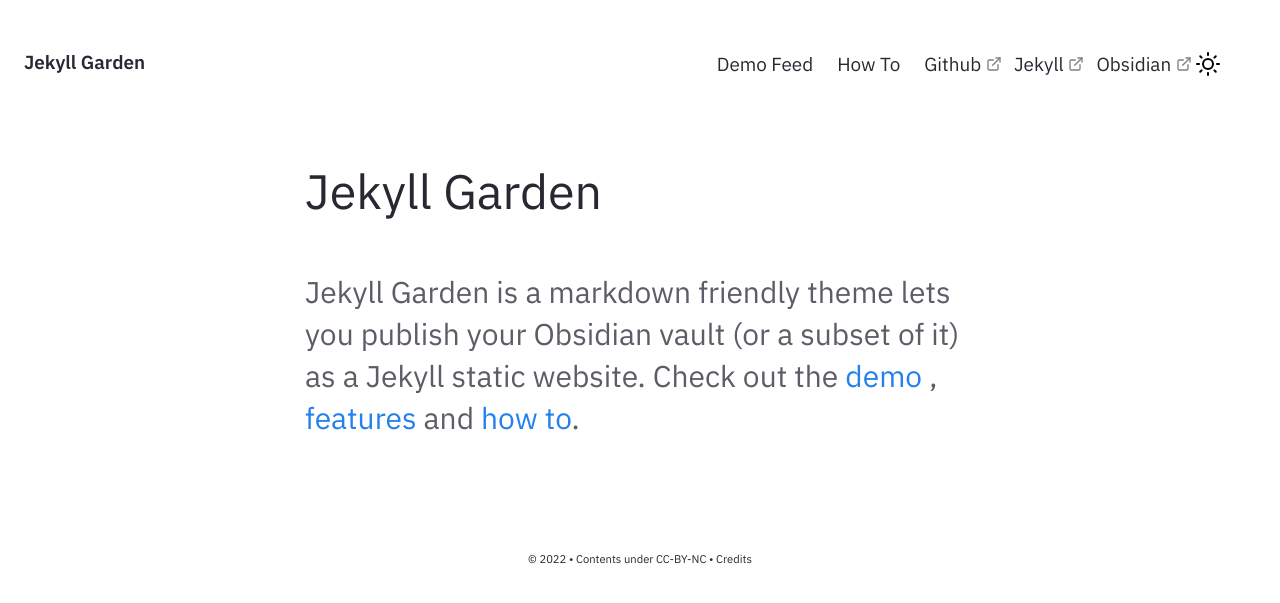
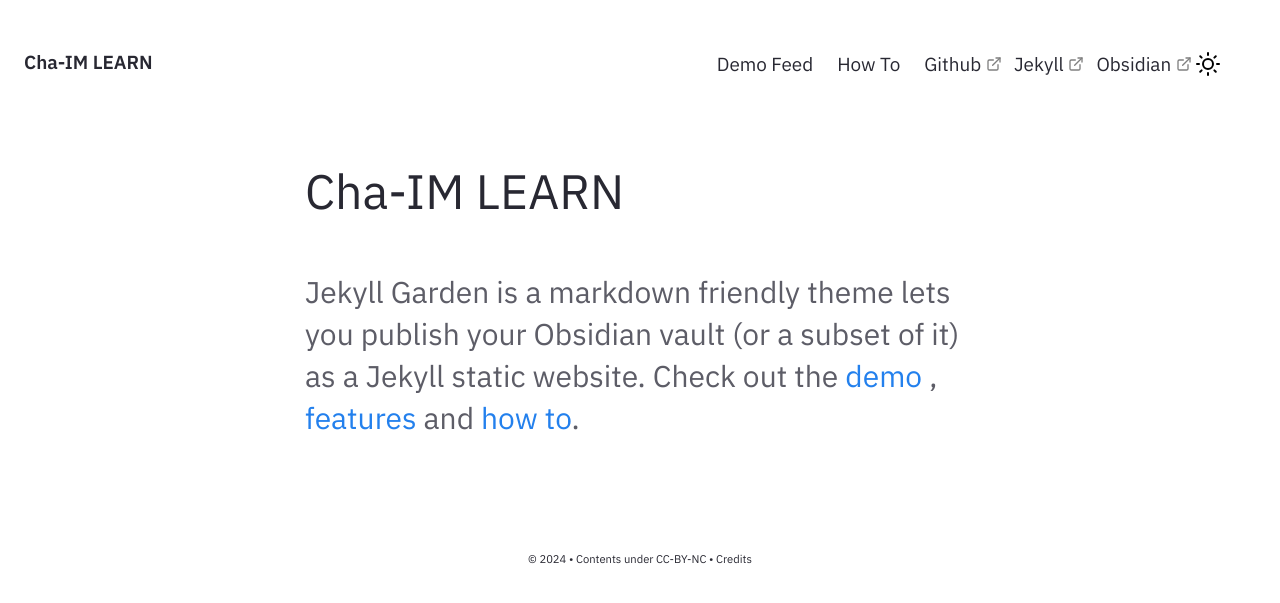
Before and after one commit to Cha-IM/cha-im.github.io, a Jekyll site: the page built from pages/index.md, in a window 1280 px wide. Shown: the top 603 px of the page. Built offline with Jekyll 4.4.1, drawn with Linux system fonts in a browser that asks for light colours.

Commit message:
Update _config.yml

```diff
--- a/_config.yml
+++ b/_config.yml
@@ -19,7 +19,7 @@
 # in the templates via {{ site.myvariable }}.
 
 # URL is the base hostname with protocol for your site, eg http://example.com
-url: "" # the base hostname & protocol for your site, e.g. http://example.com
+url: "http://cha-im.github.io" # the base hostname & protocol for your site, e.g. http://example.com
 
 # If you want to install this jekyll in a subpath (eg /digitalgarden) set it here.
 # Else keep it Empty (DON'T PUT /; Keep it empty)
@@ -27,10 +27,10 @@ baseurl: ""
 
 # Website Header, Description, Footer year and text.
 # If you are deleting this, make sure you remove it from HTML files too
-heading: Jekyll Garden # Change this
-content: Obsidian ready Jekyll Theme
+heading: Cha-IM LEARN # Change this
+content: Learning materials for IT and media program, Charlottenlund upper secondary school, Norway
 copyright:
-  year: © 2022
+  year: © 2024
   msg: Contents under CC-BY-NC
 
 # Set title and content for private & broken link tooltop
```
